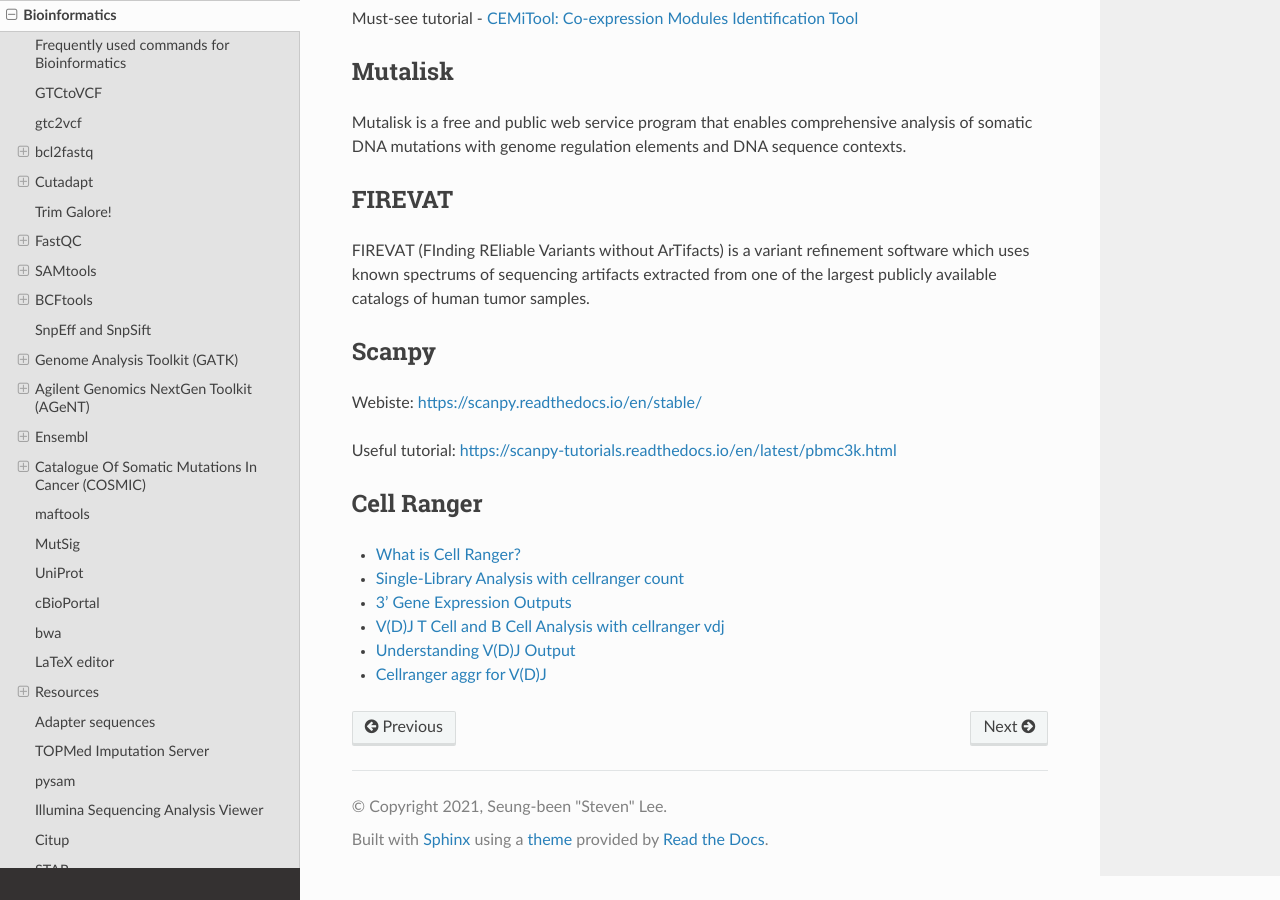
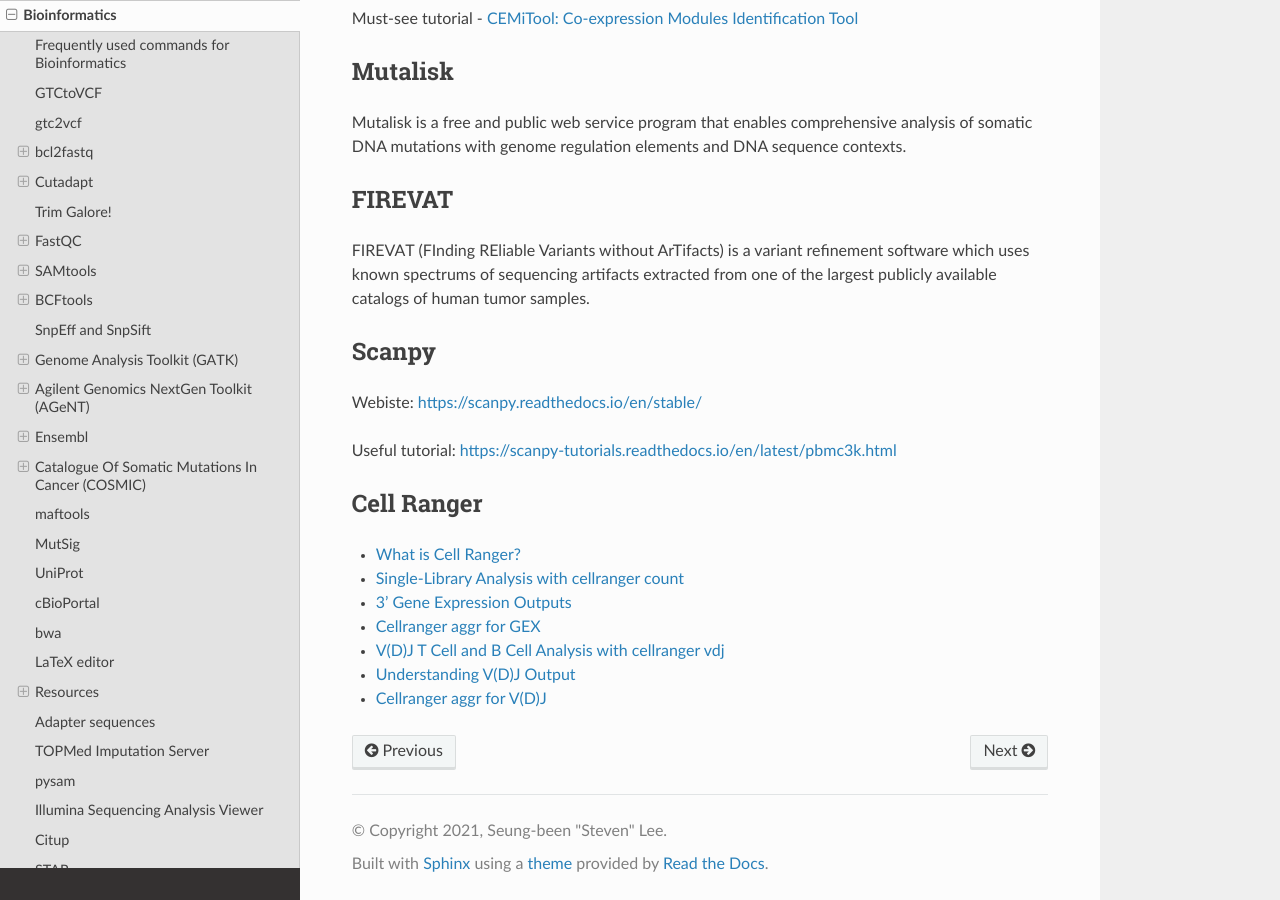
Before and after one commit to sbslee/notes, a Sphinx documentation site: the page built from docs/bioinformatics.rst, in a window 1280 px wide and 900 px high, scrolled down 22367 px. Built offline with Sphinx 7.4.7 and the Read the Docs theme 2.0.0, drawn with Linux system fonts in a browser that asks for light colours.

Commit message:
Update bioinformatics.rst

```diff
--- a/docs/bioinformatics.rst
+++ b/docs/bioinformatics.rst
@@ -1040,6 +1040,7 @@ Cell Ranger
 - `What is Cell Ranger? <https://support.10xgenomics.com/single-cell-gene-expression/software/pipelines/latest/what-is-cell-ranger>`__
 - `Single-Library Analysis with cellranger count <https://support.10xgenomics.com/single-cell-gene-expression/software/pipelines/latest/using/count#cr-count>`__
 - `3' Gene Expression Outputs <https://support.10xgenomics.com/single-cell-gene-expression/software/pipelines/latest/output/gex-outputs>`__
+- `Cellranger aggr for GEX <https://support.10xgenomics.com/single-cell-gene-expression/software/pipelines/latest/using/aggregate>`__
 - `V(D)J T Cell and B Cell Analysis with cellranger vdj <https://support.10xgenomics.com/single-cell-vdj/software/pipelines/latest/using/vdj#what>`__
 - `Understanding V(D)J Output <https://support.10xgenomics.com/single-cell-vdj/software/pipelines/latest/output/overview>`__
 - `Cellranger aggr for V(D)J <https://support.10xgenomics.com/single-cell-vdj/software/pipelines/latest/using/aggr>`__
```
